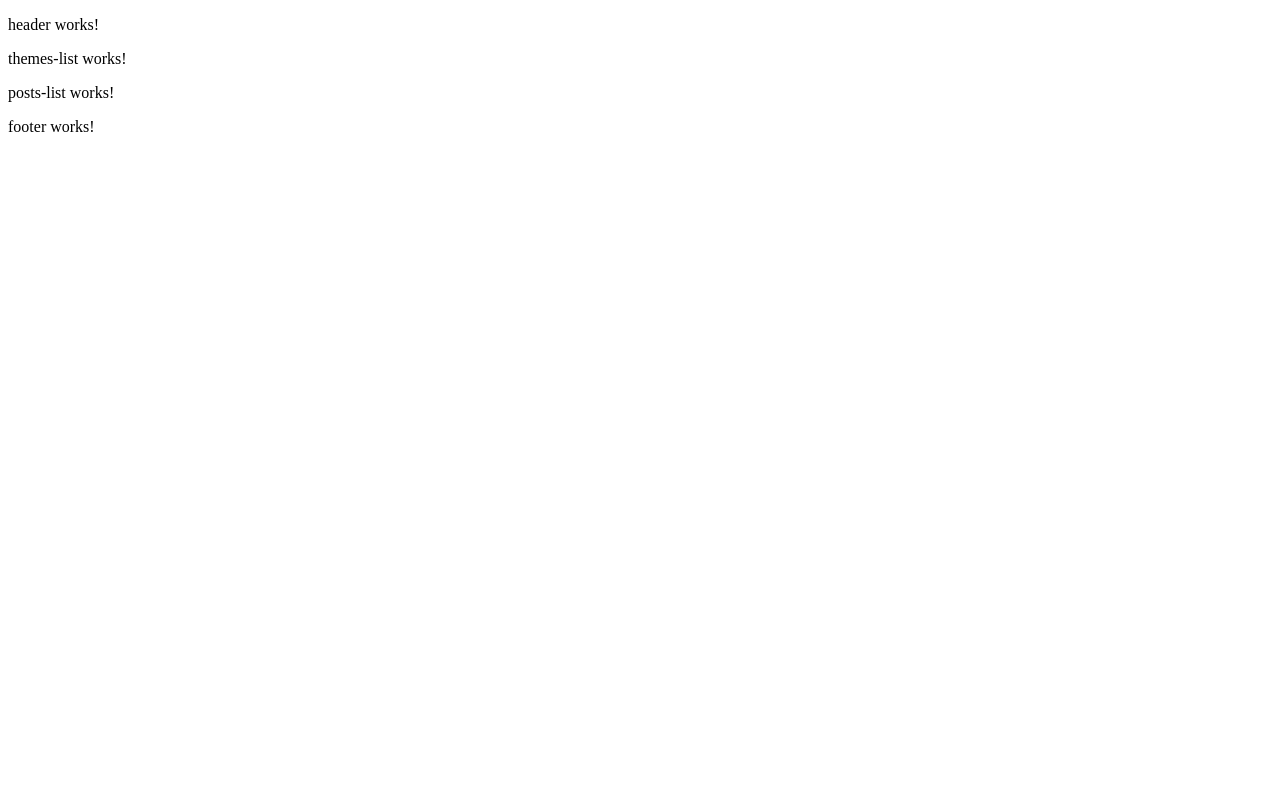
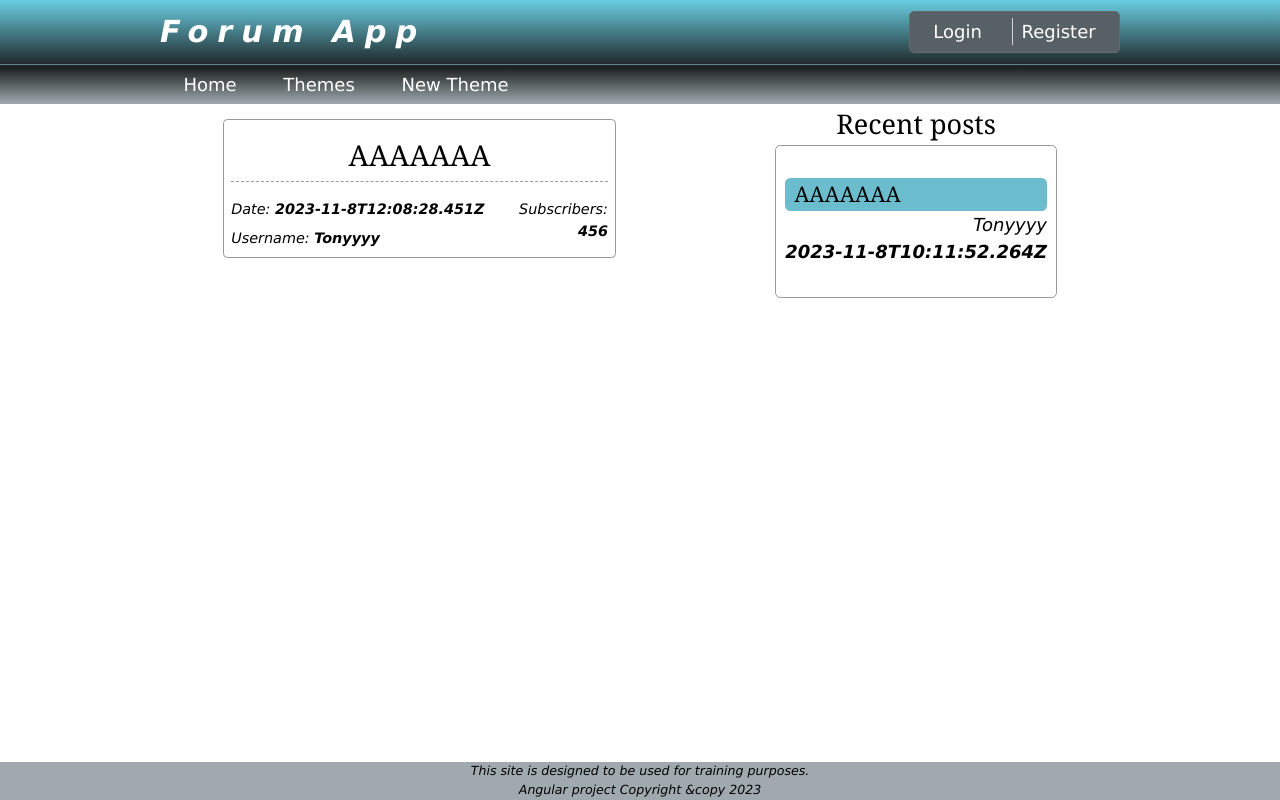
Before and after one commit to AntoniyaNacheva/angular-first-app, an Angular app in the folder Forum-app/: page / in a window 1280 px wide. Built offline with nearby package versions, Linux system fonts and the light colour scheme; no server answers.

Commit message:
HTML & CSS

```diff
--- a/Forum-app/src/app/core/footer/footer.component.css
+++ b/Forum-app/src/app/core/footer/footer.component.css
@@ -0,0 +1,19 @@
+footer {
+	background: rgb(160, 170, 174);
+	margin-top: 1em;
+	position: absolute;
+	bottom: 0;
+	width: 100%;
+	max-width: 1920px;
+}
+
+footer p {
+	margin: 0;
+	padding: 0;
+	font-size: 0.7em;
+	text-align: center;
+}
+
+footer span {
+	font-size: 1.5em;
+}
--- a/Forum-app/src/app/core/footer/footer.component.html
+++ b/Forum-app/src/app/core/footer/footer.component.html
@@ -1 +1,4 @@
-<p>footer works!</p>
+<footer>
+  <p>This site is designed to be used for training purposes.</p>
+  <p>Angular project Copyright &copy 2023</p>
+</footer>
--- a/Forum-app/src/app/core/header/header.component.css
+++ b/Forum-app/src/app/core/header/header.component.css
@@ -0,0 +1,70 @@
+header {
+	background: rgb(160, 170, 174);
+	background: linear-gradient(0deg, rgb(160, 170, 174) 0%, rgb(28, 32, 32) 35%, rgb(106, 207, 227) 100%);
+}
+
+header ul {
+	padding: 0;
+	display: flex;
+	align-items: center;
+	width: 75%;
+	margin: auto;
+}
+
+header ul span {
+	color: white;
+	padding: 0.5em;
+}
+
+.mini-navbar ul {
+	border: 1px solid #616a6c;
+	border-radius: 0.3em;
+	padding-left: 0;
+	width: 100%;
+}
+
+header li {
+	list-style: none;
+	margin: .35em;
+	padding: 0 .95em;
+}
+
+header a {
+	text-decoration: none;
+	color: white;
+	cursor: pointer;
+}
+
+nav {
+	border-top: 1px solid #647e89;
+}
+
+.logo {
+	font-size: 1.3em;
+	color: white;
+	padding-bottom: 0;
+}
+
+.logo-wrap {
+	letter-spacing: 0.5em;
+	margin: 0.5em 0;
+}
+
+.mini-navbar-wrap {
+	display: flex;
+	flex-direction: row;
+	justify-content: space-between;
+	align-items: center;
+	width: 75%;
+	margin: auto;
+}
+
+.mini-navbar ul {
+    background-color: #576064;
+    border-radius: 5px;
+}
+
+.mini-navbar ul li+li {
+    border-left: 1px solid lightgrey;
+    padding-left: .5em;
+}
--- a/Forum-app/src/app/core/header/header.component.html
+++ b/Forum-app/src/app/core/header/header.component.html
@@ -1 +1,30 @@
-<p>header works!</p>
+<header>
+  <div class="mini-navbar-wrap">
+    <div class="logo-wrap">
+      <p class="logo"><span class="logo">Forum App</span></p>
+    </div>
+    <div class="mini-navbar">
+      <ul>
+        <li>
+          <a href="#">Login</a>
+        </li>
+        <li>
+          <a href="#">Register</a>
+        </li>
+      </ul>
+    </div>
+  </div>
+  <nav>
+    <ul>
+      <li>
+        <a href="#">Home</a>
+      </li>
+      <li>
+        <a href="#">Themes</a>
+      </li>
+      <li>
+        <a href="#">New Theme</a>
+      </li>
+    </ul>
+  </nav>
+</header>
--- a/Forum-app/src/app/main/main.component.css
+++ b/Forum-app/src/app/main/main.component.css
@@ -0,0 +1,20 @@
+/* main  */
+
+main {
+	width: 50%;
+}
+
+.container {
+	width: 90%;
+	margin: auto;
+	padding-bottom: 4.5em;
+	display: flex;
+	align-items: flex-start;
+	justify-content: space-evenly;
+}
+
+aside {
+	width: 29%;
+	margin-top: 1em;
+	font-size: 0.8em;
+}
--- a/Forum-app/src/app/main/main.component.html
+++ b/Forum-app/src/app/main/main.component.html
@@ -1,4 +1,4 @@
-<div>
+<div class="container">
   <app-themes-list />
   <app-posts-list />
 </div>
--- a/Forum-app/src/app/posts-list/posts-list.component.css
+++ b/Forum-app/src/app/posts-list/posts-list.component.css
@@ -0,0 +1,41 @@
+.aside * {
+	margin: 0;
+	padding: 0;
+}
+
+.aside>div {
+	border: 1px solid #999;
+	border-radius: 0.3em;
+	padding: 0.3em 0.5em;
+}
+
+.title {
+	font-size: 1.5em;
+	border-bottom: none;
+}
+
+.aside .aside-theme {
+	margin: 1rem 0;
+	padding: 0.5rem 0;
+}
+
+.aside h3 {
+	border-bottom: none;
+	border-radius: 0.3rem;
+	font-size: 1.2rem;
+	background-color: #6bbdce;
+	padding-left: 0.5rem;
+}
+
+.aside-theme+.aside-theme {
+	border-top: dashed 1px #999;
+}
+
+.aside-theme p {
+	text-align: right;
+}
+
+.aside-theme a {
+	text-decoration: none;
+	color: inherit;
+}
--- a/Forum-app/src/app/posts-list/posts-list.component.html
+++ b/Forum-app/src/app/posts-list/posts-list.component.html
@@ -1 +1,14 @@
-<p>posts-list works!</p>
+<aside>
+  <div class="aside">
+    <h2 class="title">Recent posts</h2>
+    <div>
+      <div class="aside-theme">
+        <a href="#">
+          <h3>AAAAAAA</h3>
+          <p>Tonyyyy</p>
+          <p><span>2023-11-8T10:11:52.264Z</span></p>
+        </a>
+      </div>
+    </div>
+  </div>
+</aside>
--- a/Forum-app/src/app/themes-list/themes-list.component.css
+++ b/Forum-app/src/app/themes-list/themes-list.component.css
@@ -0,0 +1,69 @@
+/* theme list item */
+
+.theme-container a {
+	text-decoration: none;
+	color: inherit;
+}
+
+.theme-container span {
+	font-weight: bold;
+}
+
+.theme-container h2,
+p {
+	padding: 0.3em 0 0.2em;
+	margin: 0;
+}
+
+.theme-name-wrapper {
+	display: flex;
+	justify-content: space-between;
+	align-items: center;
+	padding: 0.3em 0.5em;
+	border: 1px solid #999;
+	border-radius: 0.3em;
+	font-size: 0.8em;
+	margin-top: 1em;
+}
+
+.theme-title {
+	padding: 0;
+}
+
+.theme-name {
+	width: 100%;
+}
+
+.columns {
+	display: flex;
+	justify-content: space-between;
+	margin-top: 0.7rem;
+}
+
+.subscribers {
+	text-align: right;
+	flex-basis: 25%;
+}
+
+.subscribers button {
+	padding: 0.2rem 0.5rem;
+	border: none;
+	border-radius: 0.3rem;
+	color: white;
+	cursor: pointer;
+	width: 100%;
+}
+
+.subscribe {
+	/* TODO */
+	background-color: green;
+}
+
+.unsubscribe {
+	/* TODO */
+	background-color: red;
+}
+
+time {
+	font-weight: bold;
+}
--- a/Forum-app/src/app/themes-list/themes-list.component.html
+++ b/Forum-app/src/app/themes-list/themes-list.component.html
@@ -1 +1,26 @@
-<p>themes-list works!</p>
+<main>
+  <div class="theme-title">
+    <!-- theme component  -->
+    <div class="theme-container">
+      <div class="theme-name-wrapper">
+        <div class="theme-name">
+          <a href="#" class="normal">
+            <h2>AAAAAAA</h2>
+          </a>
+          <div class="columns">
+            <div>
+              <p>Date: <time>2023-11-8T12:08:28.451Z</time></p>
+              <div class="nick-name">
+                <p>Username: <span>Tonyyyy</span></p>
+              </div>
+            </div>
+            <div class="subscribers">
+              <!-- <button class="subscribe">Subscribe</button> -->
+              <p>Subscribers: <span>456</span></p>
+            </div>
+          </div>
+        </div>
+      </div>
+    </div>
+  </div>
+</main>
--- a/Forum-app/src/index.html
+++ b/Forum-app/src/index.html
@@ -1,11 +1,22 @@
-<!doctype html>
+<!DOCTYPE html>
 <html lang="en">
   <head>
-  <meta charset="utf-8">
+    <meta charset="UTF-8" />
+    <meta name="viewport" content="width=device-width, initial-scale=1" />
+    <link rel="stylesheet" href="./styles.css" />
+    <link
+      href="https://fonts.googleapis.com/css?family=Parisienne&display=swap"
+      rel="stylesheet"
+    />
+    <link
+      href="https://fonts.googleapis.com/css2?family=Nunito+Sans:wght@600;900&display=swap"
+      rel="stylesheet"
+    />
+    <script
+      src="https://kit.fontawesome.com/3cd69e2433.js"
+      crossorigin="anonymous"
+    ></script>
     <title>ForumApp</title>
-  <base href="/">
-  <meta name="viewport" content="width=device-width, initial-scale=1">
-  <link rel="icon" type="image/x-icon" href="favicon.ico">
   </head>
   <body>
     <app-root></app-root>
--- a/Forum-app/src/styles.css
+++ b/Forum-app/src/styles.css
@@ -1 +1,173 @@
-/* You can add global styles to this file, and also import other style files */
+/*
+*Removes all default whitespace
+*/
+
+* {
+	padding: 0;
+	margin: 0;
+}
+
+/*
+*Reset CSS model sizing calculations
+*/
+
+html {
+	box-sizing: border-box;
+}
+
+*,
+*:before,
+*:after {
+	box-sizing: inherit;
+}
+
+/* Typography */
+
+html {
+	font: 18px/1.5 Verdana, sans-serif;
+}
+
+body,
+form,
+input,
+textarea,
+option,
+select,
+button {
+	font: inherit;
+}
+
+ul,
+ol {
+	padding-bottom: 1.5em;
+}
+
+ul,
+ol {
+	padding-left: 2.5em;
+}
+
+blockquote,
+h1,
+h2,
+h3,
+h4,
+h5,
+h6 {
+	font-family: Georgia, serif;
+}
+
+h1,
+h2,
+h3,
+h4,
+h5,
+h6 {
+	padding-bottom: 0.5rem;
+	padding-top: 1.5rem;
+	font-weight: normal;
+}
+
+h1 {
+	font-size: 2.6em;
+}
+
+h2 {
+	font-size: 2.0em;
+}
+
+h3 {
+	font-size: 1.6em;
+}
+
+h4 {
+	font-size: 1.4em;
+}
+
+h5 {
+	font-size: 1.2em;
+}
+
+h6 {
+	font-size: 1.0em;
+}
+
+p+h1,
+p+h2,
+p+h3,
+p+h4,
+p+h5,
+p+h6 {
+	padding-top: 0.5em;
+}
+
+blockquote {
+	padding: 0 2.5em;
+	border-left: 2px solid #000000;
+	font-family: Georgia, serif;
+	margin-bottom: 1.5em;
+}
+
+blockquote,
+p {
+	font-style: italic;
+}
+
+blockquote p+p {
+	padding-top: 1.5em;
+}
+
+blockquote p:last-child {
+	padding-bottom: 0;
+}
+
+blockquote p.author {
+	text-align: right;
+}
+
+/* Global styles */
+
+body {
+	max-width: 1920px;
+	margin: auto;
+	position: relative;
+	min-height: 100vh;
+}
+
+h2 {
+	text-align: center;
+	border-bottom: 1px dashed #999;
+}
+
+span {
+	font-weight: bold;
+}
+
+button {
+	background-color: #4ebced;
+	color: white;
+}
+
+button:hover {
+	cursor: pointer;
+}
+
+/* Responsive */
+
+@media (min-width: 800px) {
+	html {
+		font-size: 14px;
+	}
+}
+
+@media (min-width: 1024px) {
+	html {
+		font-size: 16px;
+	}
+}
+
+@media (min-width: 1280px) {
+	html {
+		font-size: 18px;
+	}
+}
```
Lines whose indentation alone changed are shown as unchanged.
